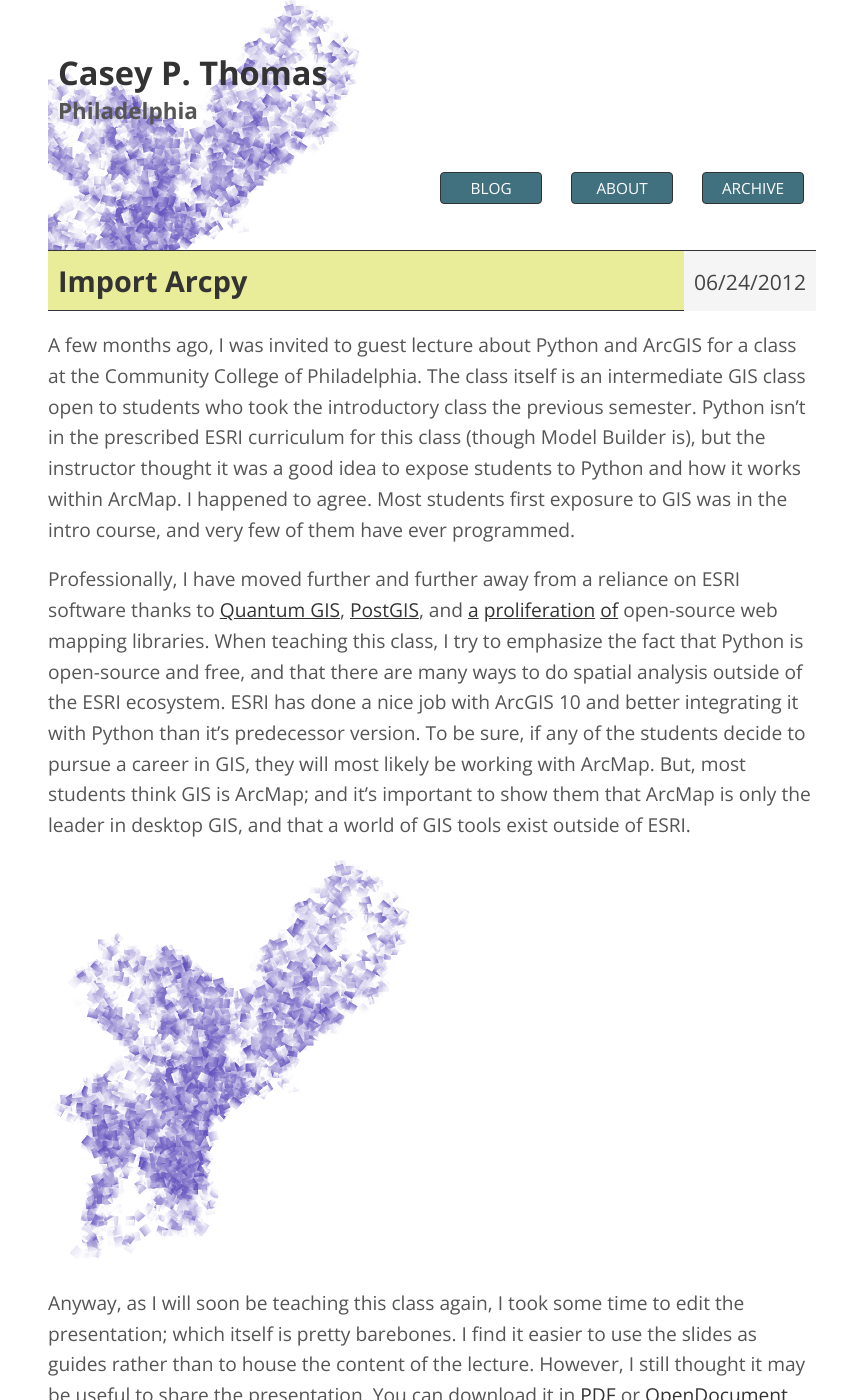
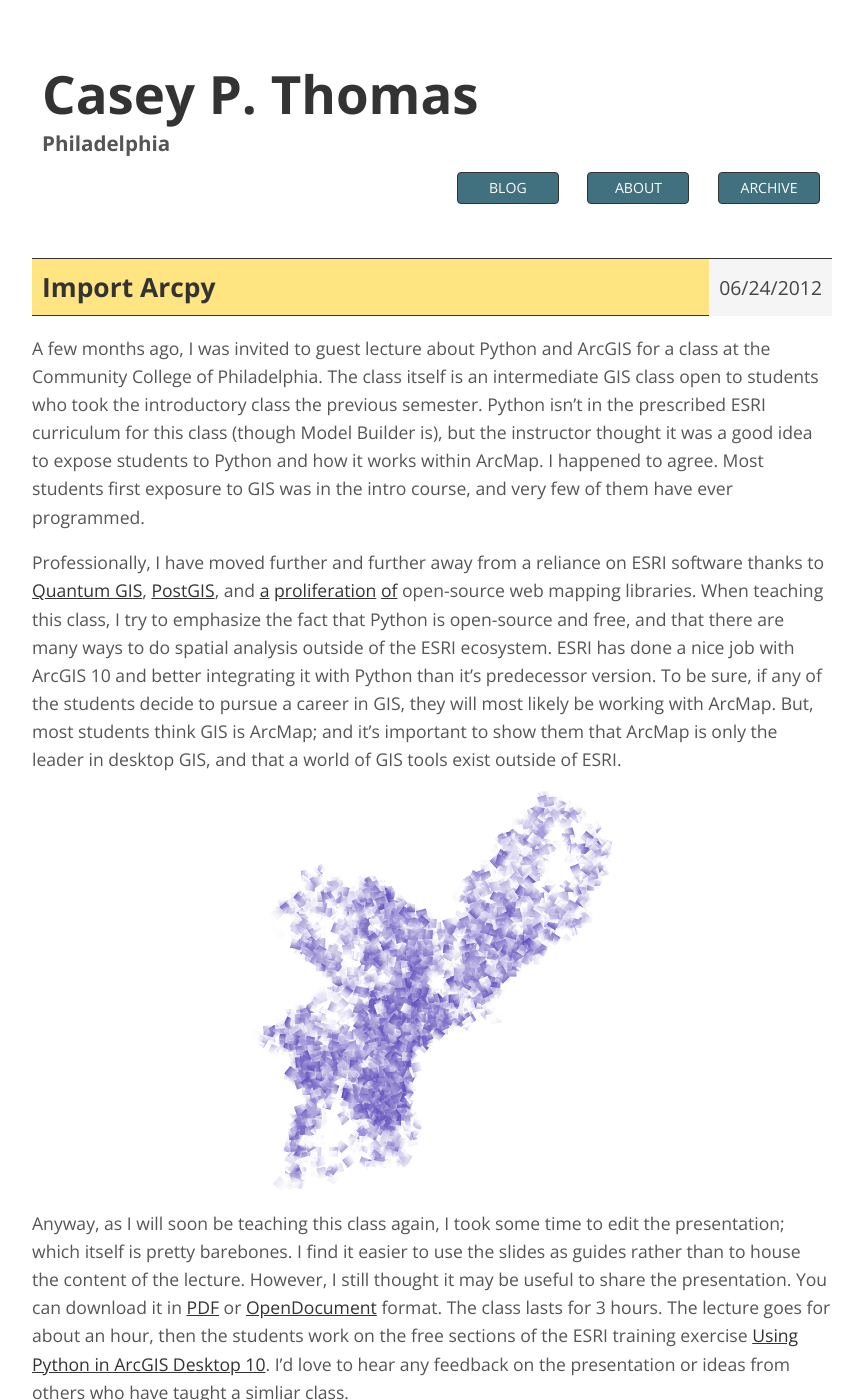
Before and after one commit to caseycesari/caseycesari.github.com, a Jekyll site: the page built from index.html, in a window 1280 px wide and 1400 px high. Shown: the whole window, without its empty margins (208-1071 px from the left). Built offline with Jekyll 4.4.1, drawn with Linux system fonts in a browser that asks for light colours; nearby versions of some CDN libraries.

Commit message:
Style tweaks

```diff
--- a/css/base.css
+++ b/css/base.css
@@ -1,22 +1,21 @@
 body {
     color: #555;
-    margin: 0;
-    padding: 0;
-    font: normal 120% 'Open Sans', Helvetica, sans-serif;
+    font: normal 110% 'Open Sans', Helvetica, sans-serif;
 }
 #page {
-    width: 60%;
+    max-width: 800px;
     margin: 0 auto;
 }
 #header {
     overflow: hidden;
-    background: -50px 0px #fff url(../img/streets.png) no-repeat;
+    background: 200px 0px #fff url() no-repeat;
+    background-size: 70%;
     margin: 0;
     padding: 0;
     height: 250px;
 }
 #header h1 {
-    font-size: 1.7em;
+    font-size: 3em;
     color: #333;
     margin: 50px 20px 0px 10px;
 }
@@ -26,7 +25,7 @@ body {
 #nav {
     position: fixed;
     top: 150px;
-    width: 60%;
+    width: 800px;
     text-transform: uppercase;
 }
 #nav.scroll {
@@ -89,14 +88,20 @@ footer .twitter {
 a {
     color: #333;
 }
+a:hover {
+    color: #111;
+}
 p {
     line-height: 1.6em;
 }
 iframe {
     border: none;
 }
+.post {
+    margin-bottom: 30px;
+}
 .post header {
-    background: #e9ec99;
+    background: #ffe581;
     border: 1px solid #333;
     border-left: 0px;
     border-right: 0px;
@@ -115,6 +120,11 @@ iframe {
     float: right;
     color: #444;
     background-color: whiteSmoke;
-    padding: 16px 10px 15px 10px;
+    padding: 15px 10px;
     float: right;
 }
+
+.post img {
+    display: block;
+    margin: 0 auto;
+}
```
